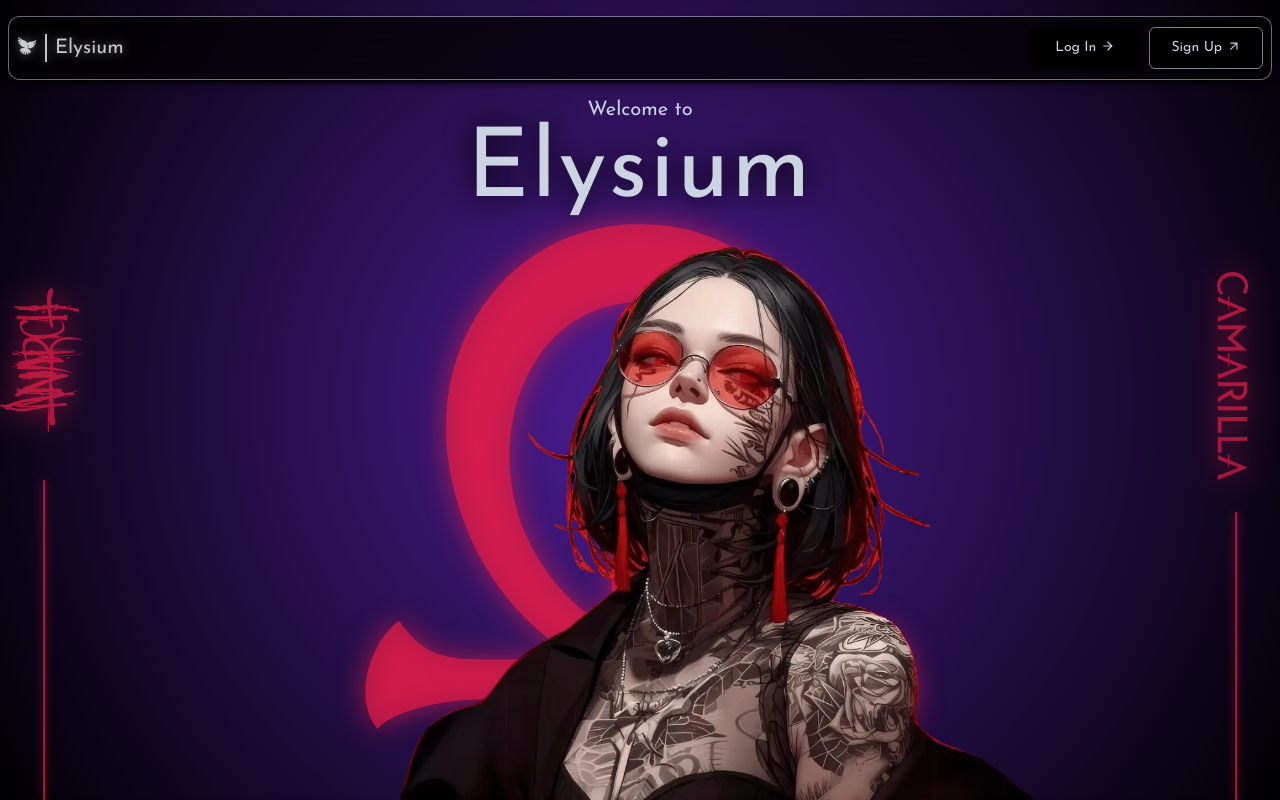
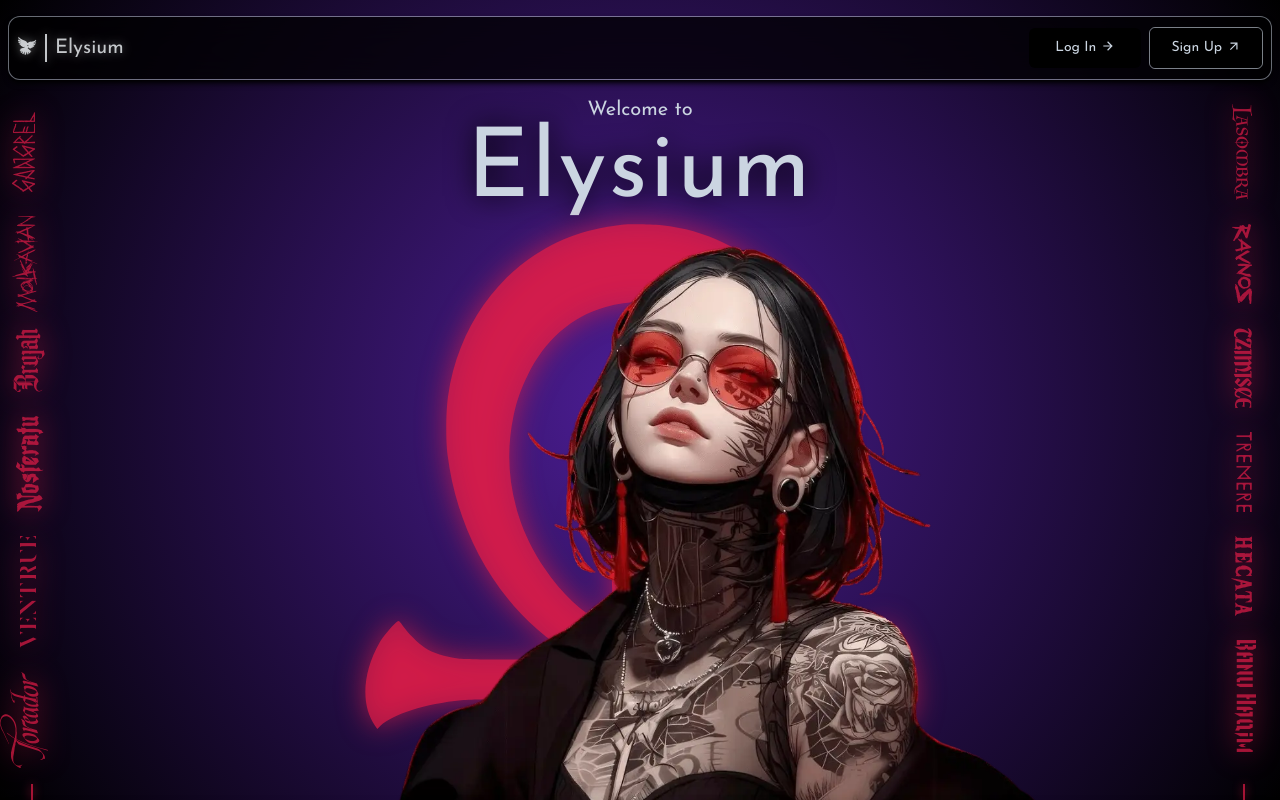
Before and after one commit to krisnemeth/Elysium, a Next.js app: page / in a window 1280 px wide. Shown: the top 800 px of the page. Built offline with nearby package versions, Linux system fonts and the light colour scheme.

Commit message:
added new decoration to home page

```diff
--- a/app/ui/home/HomePageArt.tsx
+++ b/app/ui/home/HomePageArt.tsx
@@ -16,6 +16,18 @@ import {
   ToreadorLogo,
   CamarillaTitle,
   AnarchTitle,
+  VentrueTitle,
+  TremereTitle,
+  MalkavianTitle,
+  BrujahTitle,
+  LasombraTitle,
+  RavnosTitle,
+  GangrelTitle,
+  TzimisceTitle,
+  NosferatuTitle,
+  BanuHaqimTitle,
+  ToreadorTitle,
+  HecataTitle,
 } from '../svgs';
 export default function HomePageArt() {
   return (
@@ -47,20 +59,53 @@ export default function HomePageArt() {
         {/* container was next row class */}
         <div className='relative flex h-full mx-auto'>
           {/* left-side */}
-          <div className='absolute bottom-0 items-center hidden mt-auto mr-auto text-rose-600/70 dark:text-slate-300/70 left-8 md:flex md:flex-col'>
-            <div className='w-6 h-6 mb-10 -translate-x-8 -rotate-90'>
+          <div className='absolute bottom-0 items-center hidden mt-auto mr-auto text-rose-600/70 dark:text-slate-300/50 left-5 md:flex md:flex-col'>
+            {/* <div className='w-6 h-6 mb-10 -translate-x-8 -rotate-90'>
               <AnarchTitle className='h-auto w-36 drop-shadow-[0_0_0.9rem_#e11d48] dark:drop-shadow-[0_0_0.9rem_#000]' />
+            </div> */}
+            <div className='w-6 h-6 mb-24 -translate-x-2 -rotate-90'>
+              <GangrelTitle className='h-auto w-20 drop-shadow-[0_0_0.9rem_#e11d48] dark:drop-shadow-[0_0_0.9rem_#000]' />
+            </div>
+            <div className='w-6 h-6 mb-14 -translate-x-2 -rotate-90'>
+              <MalkavianTitle className='h-auto w-24 drop-shadow-[0_0_0.9rem_#e11d48] dark:drop-shadow-[0_0_0.9rem_#000]' />
+            </div>
+            <div className='w-6 h-6 mb-24 -translate-x-2 -rotate-90'>
+              <BrujahTitle className='h-auto w-16 drop-shadow-[0_0_0.9rem_#e11d48] dark:drop-shadow-[0_0_0.9rem_#000]' />
+            </div>
+            <div className='w-6 h-6 mb-28 -translate-x-1 -rotate-90'>
+              <NosferatuTitle className='h-auto w-24 drop-shadow-[0_0_0.9rem_#e11d48] dark:drop-shadow-[0_0_0.9rem_#000]' />
+            </div>
+            <div className='w-6 h-6 mb-24 -translate-x-0 -rotate-90'>
+              <VentrueTitle className='h-auto w-28 drop-shadow-[0_0_0.9rem_#e11d48] dark:drop-shadow-[0_0_0.9rem_#000]' />
+            </div>
+            <div className='w-6 h-6 mb-2 -translate-x-5 -rotate-90'>
+              <ToreadorTitle className='h-auto w-24 drop-shadow-[0_0_0.9rem_#e11d48] dark:drop-shadow-[0_0_0.9rem_#000]' />
             </div>
 
-            <div className='stick w-0.5 dark:bg-slate-300/70 bg-rose-600/70 drop-shadow-[0_0_0.3rem_#e11d48] dark:drop-shadow-[0_0_0.3rem_#000] h-80 mt-2'></div>
+            <div className='stick w-0.5 dark:bg-slate-300/50 bg-rose-600/70 drop-shadow-[0_0_0.3rem_#e11d48] dark:drop-shadow-[0_0_0.3rem_#000] h-4 mt-2'></div>
           </div>
 
           {/* right-side */}
-          <div className='absolute bottom-0 items-center hidden mt-auto ml-auto text-rose-600/70 dark:text-slate-300/70 right-8 md:flex md:flex-col'>
-            <div className='w-6 h-6 mb-52 rotate-90'>
-              <CamarillaTitle className='h-auto w-52 drop-shadow-[0_0_0.9rem_#e11d48] dark:drop-shadow-[0_0_0.9rem_#000]' />
+          <div className='absolute bottom-0 items-center hidden mt-auto ml-auto text-rose-600/70 dark:text-slate-300/50 right-6 md:flex md:flex-col'>
+            <div className='w-6 h-6 mb-24 rotate-90 -translate-x-1'>
+              <LasombraTitle className='h-auto w-24 drop-shadow-[0_0_0.9rem_#e11d48] dark:drop-shadow-[0_0_0.9rem_#000]' />
             </div>
-            <div className='stick w-0.5 dark:bg-slate-300/70 bg-rose-600/70 h-72 mt-2 drop-shadow-[0_0_0.3rem_#e11d48] dark:drop-shadow-[0_0_0.3rem_#000]'></div>
+            <div className='w-6 h-6 mb-20 rotate-90 -translate-x-1'>
+              <RavnosTitle className='h-auto w-20 drop-shadow-[0_0_0.9rem_#e11d48] dark:drop-shadow-[0_0_0.9rem_#000]' />
+            </div>
+            <div className='w-6 h-6 mb-20 rotate-90 -translate-x-1'>
+              <TzimisceTitle className='h-auto w-20 drop-shadow-[0_0_0.9rem_#e11d48] dark:drop-shadow-[0_0_0.9rem_#000]' />
+            </div>
+            <div className='w-6 h-6 mb-20 rotate-90 -translate-x-1'>
+              <TremereTitle className='h-auto w-20 drop-shadow-[0_0_0.9rem_#e11d48] dark:drop-shadow-[0_0_0.9rem_#000]' />
+            </div>
+            <div className='w-6 h-6 mb-20 rotate-90 -translate-x-1'>
+              <HecataTitle className='h-auto w-20 drop-shadow-[0_0_0.9rem_#e11d48] dark:drop-shadow-[0_0_0.9rem_#000]' />
+            </div>
+            <div className='w-6 h-6 mb-28 rotate-90'>
+              <BanuHaqimTitle className='h-auto w-28 drop-shadow-[0_0_0.9rem_#e11d48] dark:drop-shadow-[0_0_0.9rem_#000]' />
+            </div>
+            <div className='stick w-0.5 dark:bg-slate-300/50 bg-rose-600/70 h-4 mt-2 drop-shadow-[0_0_0.3rem_#e11d48] dark:drop-shadow-[0_0_0.3rem_#000]'></div>
           </div>
         </div>
       </div>
```
